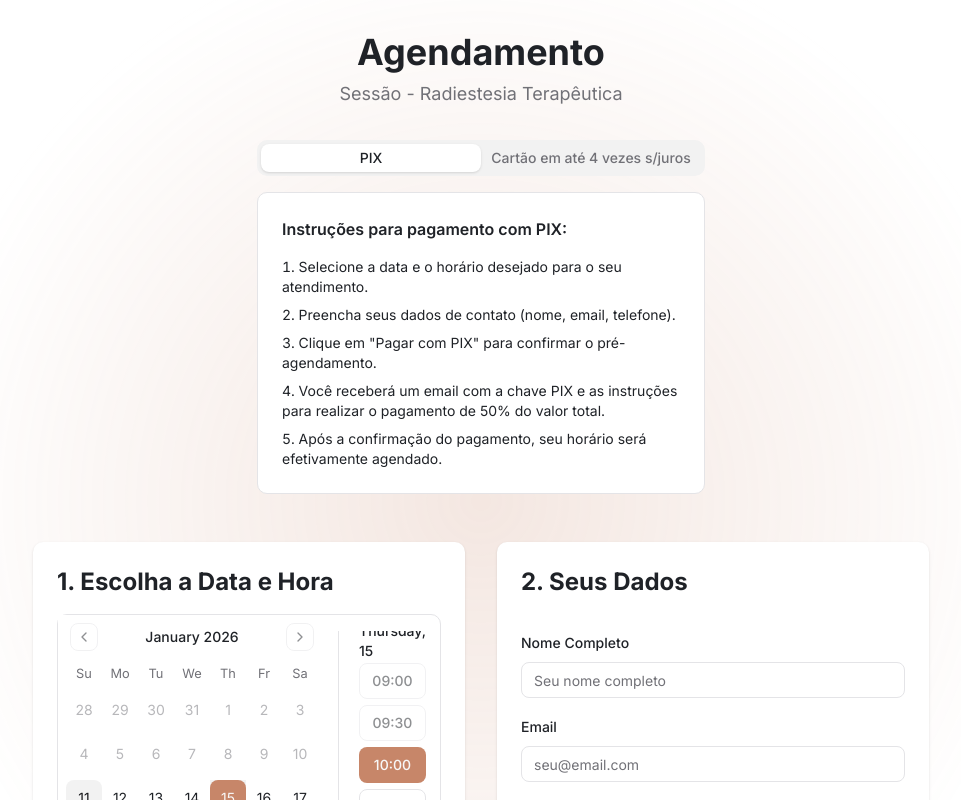
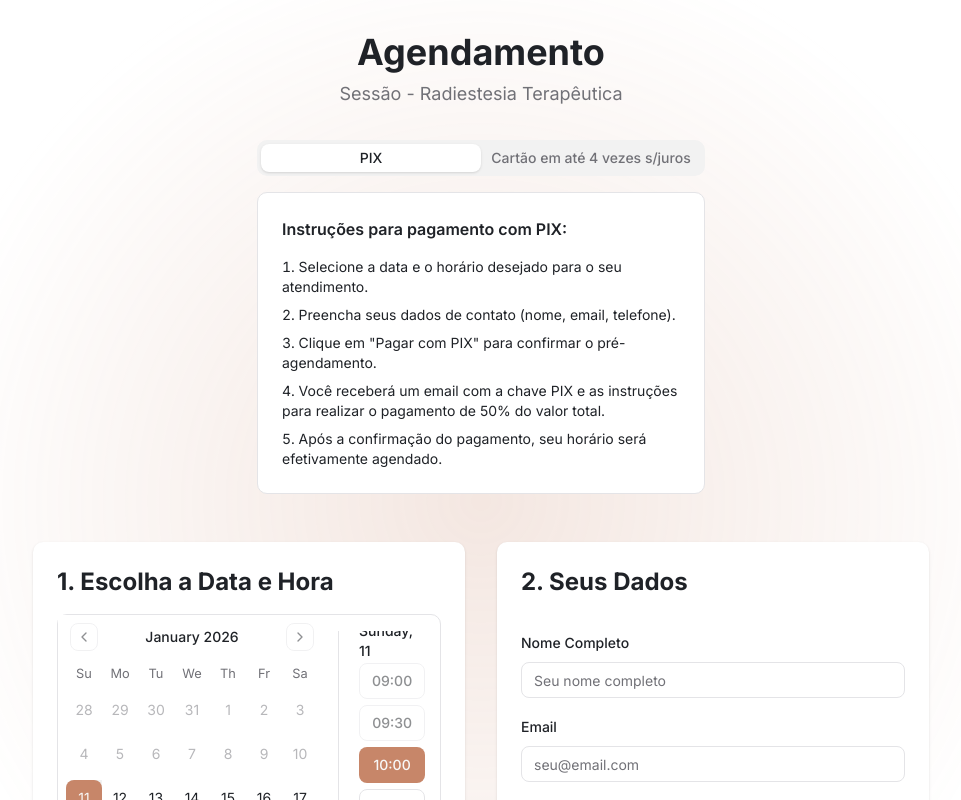
Before and after one commit to dheysonavelleda/agendamentojo, a Next.js app: page /booking in a window 1280 px wide. Shown: the top 800 px of the page, without its empty margins (159-1120 px from the left). Built offline with nearby package versions, Linux system fonts and the light colour scheme; no server answers; the database is empty.

Commit message:
fix: Corrige data inicial para evitar erro no onSubmit

```diff
--- a/src/app/(logged)/booking/booking-client.tsx
+++ b/src/app/(logged)/booking/booking-client.tsx
@@ -57,7 +57,7 @@ export function BookingClient({ initialServices }: BookingClientProps) {
     mode: 'onBlur',
   });
 
-  const [date, setDate] = useState<Date | undefined>(new Date('2026-01-15T12:00:00'));
+  const [date, setDate] = useState<Date | undefined>(new Date());
   const [selectedTime, setSelectedTime] = useState<string | null>('10:00');
   const [service, setService] = useState<Service | null>(initialServices.length > 0 ? initialServices[0] : null);
   const [isTermsChecked, setIsTermsChecked] = useState(false);
@@ -98,12 +98,9 @@ export function BookingClient({ initialServices }: BookingClientProps) {
   };
 
   const handlePayment = async (data: z.infer<typeof formSchema>) => {
-    console.log("Iniciando handlePayment...");
     const appointmentResult = await onSubmit(data);
-    console.log("Resultado do agendamento:", appointmentResult);
 
     if (appointmentResult.success && service) {
-      console.log("Agendamento criado com sucesso. Criando preferência de pagamento...");
       try {
         const response = await fetch('/api/create-payment', {
           method: 'POST',
@@ -118,21 +115,16 @@ export function BookingClient({ initialServices }: BookingClientProps) {
         });
 
         const payment = await response.json();
-        console.log("Resposta da API de pagamento:", payment);
 
         if (payment.init_point) {
-          console.log("Redirecionando para:", payment.init_point);
           router.push(payment.init_point);
         } else {
-          console.error("API de pagamento não retornou 'init_point'.");
           setError('Não foi possível iniciar o pagamento. Tente novamente.');
         }
       } catch (error) {
         console.error('Erro ao criar preferência de pagamento:', error);
         setError('Erro ao comunicar com o sistema de pagamento.');
       }
-    } else {
-      console.error("Ocorreu um erro ao criar o agendamento ou o serviço não está definido.");
     }
   };
 
```
